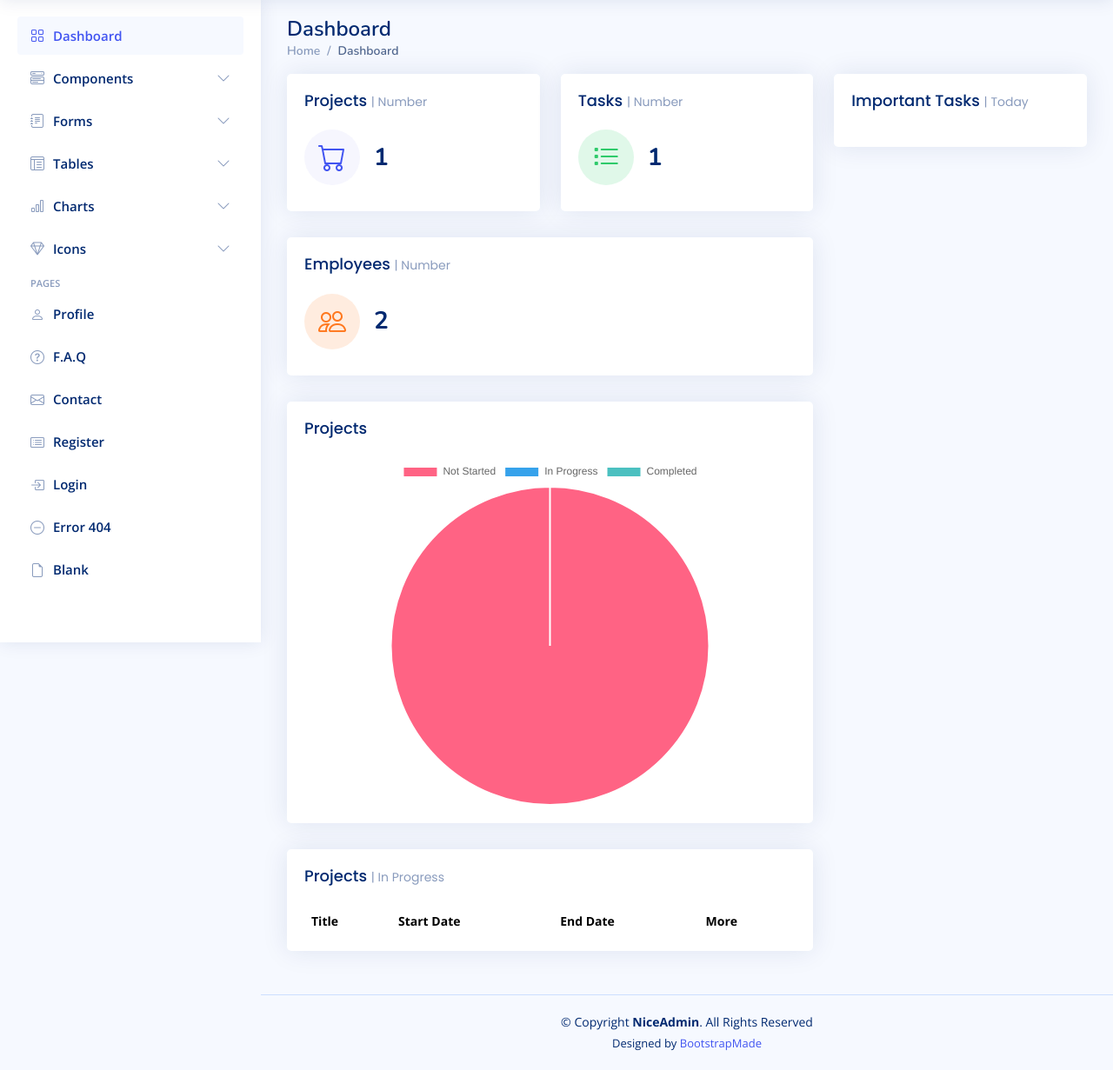
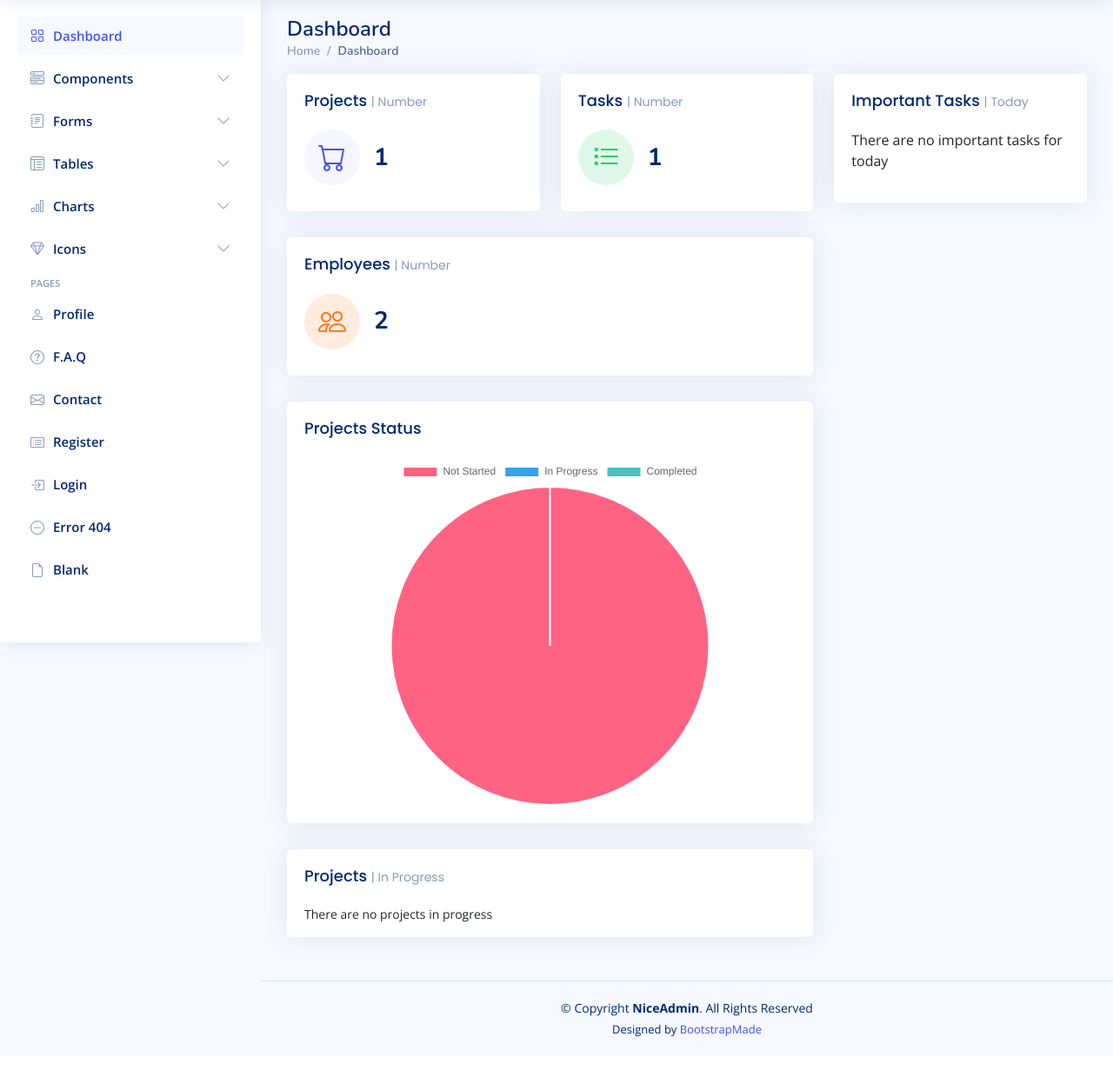
Before and after one commit to bibou5/oubay-management-tool, a Django app: page / in a window 1280 px wide. Shown: the part 61-1292 px from the top of the page at 87% size. After the commit the page ends 1254 px from the top, so only its background shows below. Run offline with Django 5.2, Linux system fonts and the light colour scheme; a user stored in the database is signed in; data comes from the database, SQL or seed files in the repository; both versions use the stored data as it was after the commit; tables that the repository leaves empty hold one stand-in row (values such as "Sample post"); lists and menus that the app fills with data are empty; some libraries are stand-ins or nearby versions.

Commit message:
completing projects and tasks apps

```diff
--- a/dashboard/templates/dashboard/index.html
+++ b/dashboard/templates/dashboard/index.html
@@ -24,70 +24,60 @@
           <!-- Sales Card -->
           <div class="col-xxl-4 col-md-6">
             <div class="card info-card sales-card">
-
               <div class="card-body">
                 <h5 class="card-title">Projects <span> | Number</span></h5>
-
                 <div class="d-flex align-items-center">
                   <div class="card-icon rounded-circle d-flex align-items-center justify-content-center">
                     <i class="bi bi-cart"></i>
                   </div>
                   <div class="ps-3">
-                    <h6>{{projects}}</h6>
+                    <h6>{{ projects }}</h6>
                   </div>
                 </div>
               </div>
-
             </div>
           </div><!-- End Sales Card -->
 
           <!-- Revenue Card -->
           <div class="col-xxl-4 col-md-6">
             <div class="card info-card revenue-card">
-
               <div class="card-body">
                 <h5 class="card-title">Tasks <span>| Number</span></h5>
-
                 <div class="d-flex align-items-center">
                   <div class="card-icon rounded-circle d-flex align-items-center justify-content-center">
                     <i class="bi bi-list-task"></i>
                   </div>
                   <div class="ps-3">
-                    <h6>{{tasks_number}}</h6>
+                    <h6>{{ tasks_number }}</h6>
                   </div>
                 </div>
               </div>
-
             </div>
           </div><!-- End Revenue Card -->
+
           <!-- Customers Card -->
           <div class="col-xxl-4 col-xl-12">
-
             <div class="card info-card customers-card">
               <div class="card-body">
                 <h5 class="card-title">Employees <span>| Number</span></h5>
-
                 <div class="d-flex align-items-center">
                   <div class="card-icon rounded-circle d-flex align-items-center justify-content-center">
                     <i class="bi bi-people"></i>
                   </div>
                   <div class="ps-3">
-                    <h6>{{users_number}}</h6>
-
+                    <h6>{{ users_number }}</h6>
                   </div>
                 </div>
-
               </div>
             </div>
-
           </div><!-- End Customers Card -->
 
           <!-- Reports -->
           <div class="col-lg-12">
             <div class="card">
                 <div class="card-body">
-                    <h5 class="card-title">Projects</h5>
-
+                    <h5 class="card-title">Projects Status</h5>
+                    {% if projects > 0 %}
                     <!-- Pie Chart -->
                     <canvas id="pieChart" style="max-height: 400px;"></canvas>
                     <script>
@@ -119,19 +109,20 @@
                         });
                     </script>
                     <!-- End Pie Chart -->
-
+                    {% else %}
+                    <p>There are no projects</p>
+                    {% endif %}
                 </div>
             </div>
         </div>
           <!-- End Reports -->
-
 
           <!-- Top Selling -->
           <div class="col-12">
             <div class="card top-selling overflow-auto">
               <div class="card-body pb-0">
                 <h5 class="card-title">Projects <span>| In Progress</span></h5>
-
+                {% if projects_in_progress|length > 0 %}
                 <table class="table table-borderless">
                   <thead>
                     <tr>
@@ -144,17 +135,18 @@
                   <tbody>
                     {% for project in projects_in_progress %}
                     <tr>
-                      <td>{{project.title}}</td>
-                      <td>{{project.start_date}}</td>
-                      <td>{{project.end_date}}</td>
+                      <td>{{ project.title }}</td>
+                      <td>{{ project.start_date }}</td>
+                      <td>{{ project.end_date }}</td>
                       <td><button class="btn btn-secondary"><a href="{% url 'project_details' project.id %}" class="bi bi-three-dots" style="color: white;"></a></button></td>
                     </tr>
                     {% endfor %}
                   </tbody>
                 </table>
-
+                {% else %}
+                <p>There are no projects in progress</p>
+                {% endif %}
               </div>
-
             </div>
           </div><!-- End Top Selling -->
 
@@ -166,21 +158,22 @@
 
         <!-- Recent Activity -->
         <div class="card">
-
           <div class="card-body">
             <h5 class="card-title">Important Tasks <span>| Today</span></h5>
-
+            {% if important_tasks|length > 0 %}
             <div class="activity">
               {% for task in important_tasks %}
               <div class="activity-item d-flex">
                 <i class="bi bi-circle-fill activity-badge text-danger align-self-start"></i>
                 <div class="activity-content">
-                  {{task.description}}
+                  {{ task.description }}
                 </div>
               </div><!-- End activity item-->
               {% endfor %}
             </div>
-
+            {% else %}
+            <p>There are no important tasks for today</p>
+            {% endif %}
           </div>
         </div><!-- End Recent Activity -->
 
@@ -188,7 +181,6 @@
 
     </div>
   </section>
-
 </main><!-- End #main -->
 {% else %}
 <main id="main" class="main">
@@ -212,40 +204,34 @@
           <!-- Sales Card -->
           <div class="col-xxl-4 col-md-6">
             <div class="card info-card sales-card">
-
               <div class="card-body">
                 <h5 class="card-title">My Projects <span> | Number</span></h5>
-
                 <div class="d-flex align-items-center">
                   <div class="card-icon rounded-circle d-flex align-items-center justify-content-center">
                     <i class="bi bi-cart"></i>
                   </div>
                   <div class="ps-3">
-                    <h6>{{projects}}</h6>
+                    <h6>{{ projects }}</h6>
                   </div>
                 </div>
               </div>
-
             </div>
           </div><!-- End Sales Card -->
 
           <!-- Revenue Card -->
           <div class="col-xxl-4 col-md-6">
             <div class="card info-card revenue-card">
-
               <div class="card-body">
                 <h5 class="card-title">My Tasks <span>| Number</span></h5>
-
                 <div class="d-flex align-items-center">
                   <div class="card-icon rounded-circle d-flex align-items-center justify-content-center">
                     <i class="bi bi-list-task"></i>
                   </div>
                   <div class="ps-3">
-                    <h6>{{tasks_number}}</h6>
+                    <h6>{{ tasks_number }}</h6>
                   </div>
                 </div>
               </div>
-
             </div>
           </div><!-- End Revenue Card -->
 
@@ -253,8 +239,8 @@
           <div class="col-lg-12">
             <div class="card">
                 <div class="card-body">
-                    <h5 class="card-title">My Tasks</h5>
-
+                    <h5 class="card-title">My Tasks Status</h5>
+                    {% if tasks_number > 0 %}
                     <!-- Pie Chart -->
                     <canvas id="pieChart" style="max-height: 400px;"></canvas>
                     <script>
@@ -286,20 +272,20 @@
                         });
                     </script>
                     <!-- End Pie Chart -->
-
+                    {% else %}
+                    <p>There are no tasks</p>
+                    {% endif %}
                 </div>
             </div>
         </div>
           <!-- End Reports -->
 
-
           <!-- Top Selling -->
           <div class="col-12">
             <div class="card top-selling overflow-auto">
-
               <div class="card-body pb-0">
                 <h5 class="card-title">My Projects</h5>
-
+                {% if my_projects|length > 0 %}
                 <table class="table table-borderless">
                   <thead>
                     <tr>
@@ -312,17 +298,18 @@
                   <tbody>
                     {% for project in my_projects %}
                     <tr>
-                      <td>{{project.title}}</td>
-                      <td>{{project.start_date}}</td>
-                      <td>{{project.end_date}}</td>
+                      <td>{{ project.title }}</td>
+                      <td>{{ project.start_date }}</td>
+                      <td>{{ project.end_date }}</td>
                       <td><button class="btn btn-secondary"><a style=" color:white" href="{% url 'project_details' project.id %}" class="bi bi-three-dots"></a></button></td>
                     </tr>
                     {% endfor %}
                   </tbody>
                 </table>
-
+                {% else %}
+                <p>There are no projects</p>
+                {% endif %}
               </div>
-
             </div>
           </div><!-- End Top Selling -->
 
@@ -334,21 +321,22 @@
 
         <!-- Recent Activity -->
         <div class="card">
-
           <div class="card-body">
             <h5 class="card-title">My Tasks <span>| Today</span></h5>
-
+            {% if my_tasks|length > 0 %}
             <div class="activity">
               {% for task in my_tasks %}
               <div class="activity-item d-flex">
                 <i class="bi bi-circle-fill activity-badge text-danger align-self-start"></i>
                 <div class="activity-content">
-                  {{task.description}} <span> | {{task.project}}</span>
+                  {{ task.description }} <span> | {{ task.project }}</span>
                 </div>
               </div><!-- End activity item-->
               {% endfor %}
             </div>
-
+            {% else %}
+            <p>There are no tasks for today</p>
+            {% endif %}
           </div>
         </div><!-- End Recent Activity -->
 
--- a/templates/base.html
+++ b/templates/base.html
@@ -6,7 +6,7 @@
   <meta charset="utf-8">
   <meta content="width=device-width, initial-scale=1.0" name="viewport">
 
-  <title>Dashboard - NiceAdmin Bootstrap Template</title>
+  <title>Management Tool</title>
   <meta content="" name="description">
   <meta content="" name="keywords">
 
```
Also changed, not shown: projects/templates/projects/projects_list.html (+7 -6 lines), tasks/templates/tasks/tasks_list.html (+5 -4 lines), db.sqlite3.
